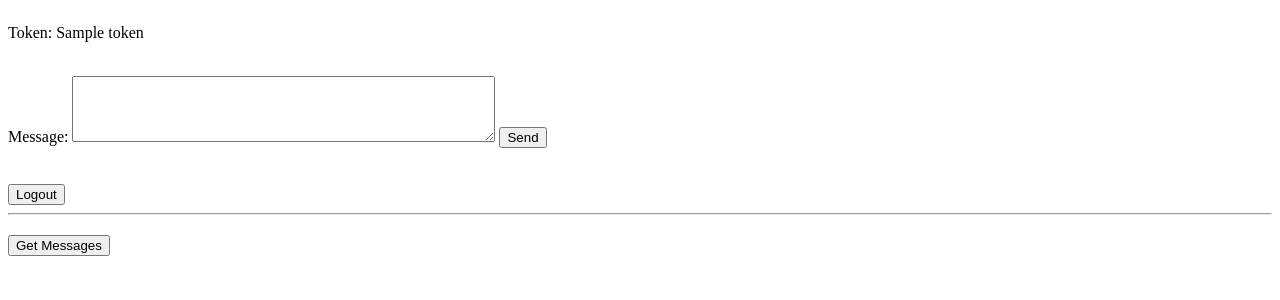
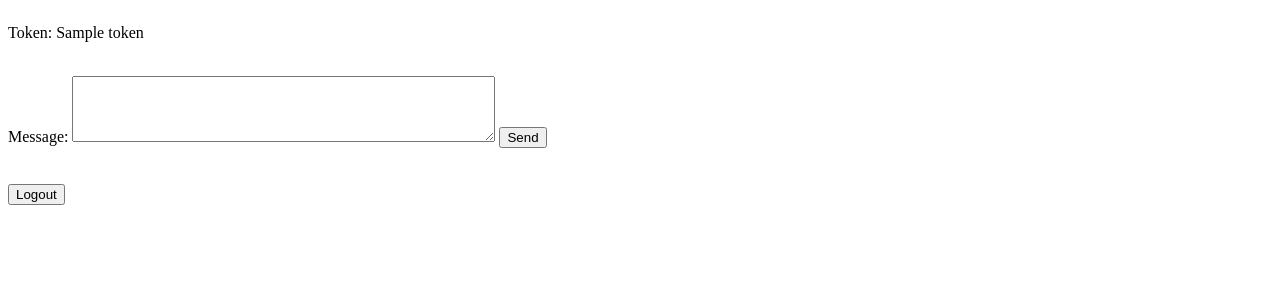
Before and after one commit to DBWtv/bt_fa_api, a Django app: template templates/index.html in a window 1280 px wide. Shown: the top 300 px of the page. Run offline with Django 4.2, Linux system fonts and the light colour scheme; the template is opened without the code that fills it: most values are stand-ins (such as "Sample title", 1, 10 or a date in 2020); data that the repository does not hold is empty.

Commit message:
Revert "message history form site"
This reverts commit 653be700d34ead2b5343f8fcd01da3dddd707b25.

```diff
--- a/conf/settings.py
+++ b/conf/settings.py
@@ -175,8 +175,6 @@ STATICFILES_DIRS = [
     BASE_DIR / "static",
 ]
 
-STATIC_ROOT = os.getenv('STATIC_ROOT')
-
 # Default primary key field type
 # https://docs.djangoproject.com/en/4.2/ref/settings/#default-auto-field
 
--- a/static/js/index_scripts.js
+++ b/static/js/index_scripts.js
@@ -43,21 +43,4 @@ $(document).ready(function(){
             }
         });
     });
-    $("#getMessages").submit(function(e){
-        e.preventDefault();
-        $.ajax({
-            type: "GET",
-            url: "/api/v1/message/history/",
-            data: {},
-            success: function(data){
-                console.log(data);
-                $("#messagesHistory").html("");
-                for (var i = 0; i < data.length; i++){
-                    $("#messagesHistory").append("<p>" + data[i].message + "\t::\t" + data[i].date + "</p>");
-                }
-            },
-            error: function(data){
-                console.log("Cant get messages")
-            }
-        })});
 });
--- a/templates/index.html
+++ b/templates/index.html
@@ -30,11 +30,5 @@
 <form action="" method="POST" id="LogoutForm">
   <button type="submit">Logout</button>
 </form>
-<hr/>
-<div style="margin: 20px" id="messagesHistory">
-</div>
 
-<form action="" method="get" id="getMessages">
-  <button type="submit">Get Messages</button>
-</form>
 {% endblock content %}
--- a/user_messages/api/services.py
+++ b/user_messages/api/services.py
@@ -33,8 +33,3 @@ def register_message(request):
         user = request.user,
         message = request.data['message'],
     )
-
-
-def get_all_messages_for_user(request):
-    messages = MessageLog.objects.filter(user=request.user).order_by('-date')
-    return messages
--- a/user_messages/urls.py
+++ b/user_messages/urls.py
@@ -1,9 +1,8 @@
 from django.urls import path
-from .api.views import MessageView, MessageHistory
+from .api.views import MessageView
 
 api_urls = [
     path('message/', MessageView.as_view()),
-    path('message/history/', MessageHistory.as_view()),
 ]
 
 urlpatterns = [
```
Also changed, not shown: user_messages/api/serializers.py (deleted, +0 -10 lines), user_messages/api/views.py (+1 -9 lines), 1 other file.
